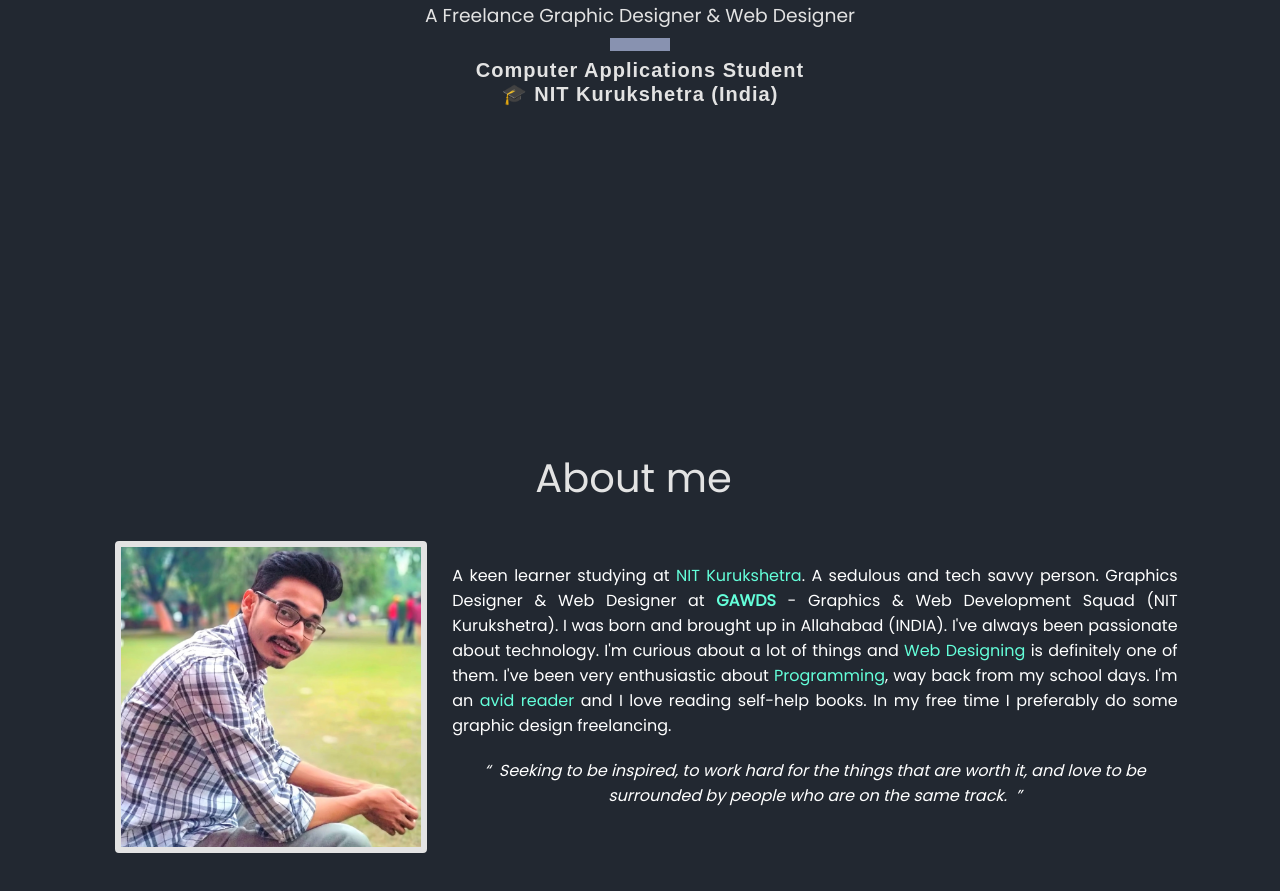
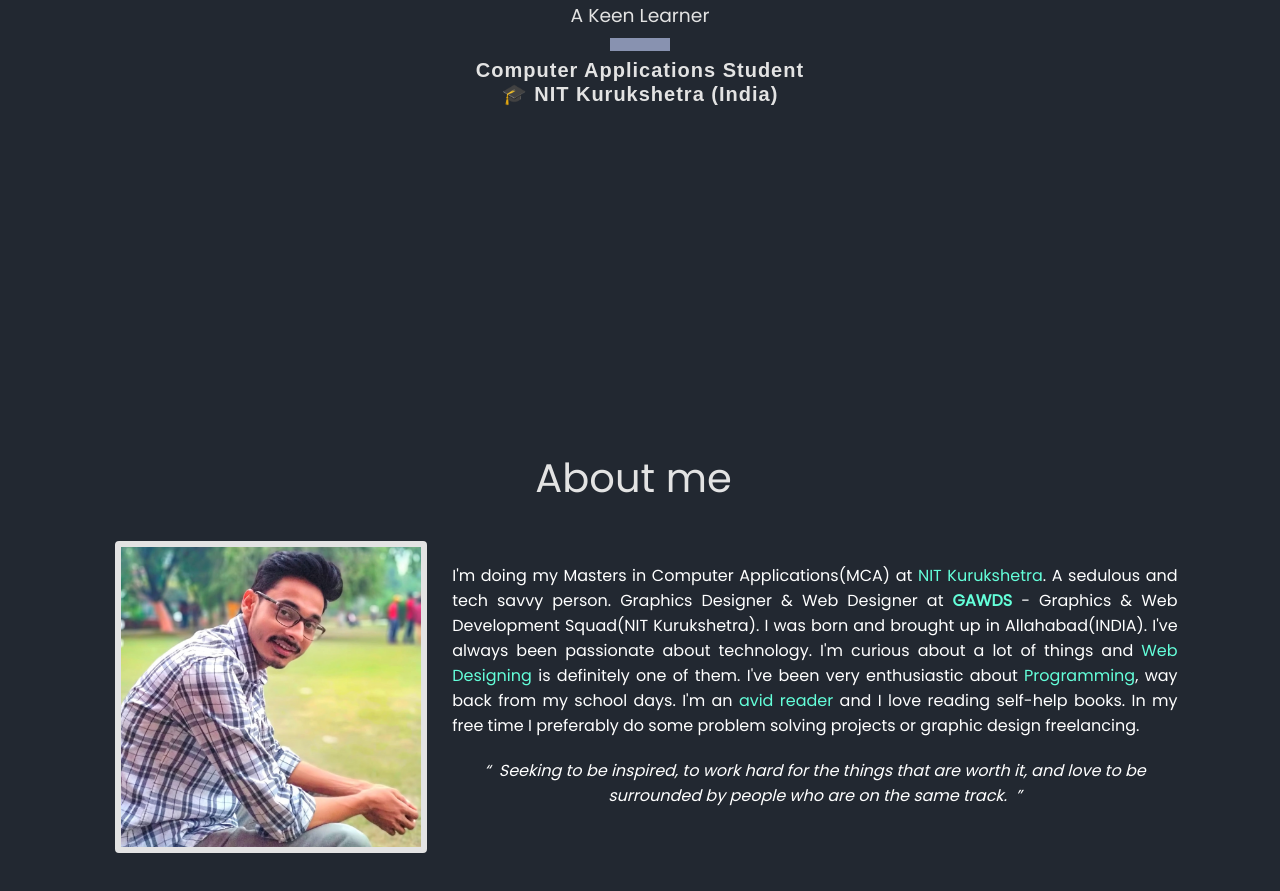
Before and after one commit to yoursshahnawaz/yoursshahnawaz.github.io, a plain HTML site: page index.html in a window 1280 px wide. Shown: the part 355-1246 px from the top of the page. Drawn offline with nearby package versions, Linux system fonts and the light colour scheme.

Commit message:
content change

```diff
--- a/assets/js/script.js
+++ b/assets/js/script.js
@@ -1,7 +1,5 @@
 (function($) {
 	'use strict';
-
-	//Navigation
 
 	var app = (function() {
 		var body = undefined;
--- a/index.html
+++ b/index.html
@@ -11,11 +11,10 @@
     <link rel="icon" type="image/png" href="assets/images/favicon.png">
     <script src="https://ajax.googleapis.com/ajax/libs/jquery/3.5.1/jquery.min.js"></script>
     <script src="https://kit.fontawesome.com/5e2741203f.js" crossorigin="anonymous"></script>
-
     <link rel="stylesheet" href="assets/css/style.css">
 </head>
+
 <body data-aos-easing="ease" data-aos-duration="400" data-aos-delay="400">
-
     <header class="cd-header">
 		<div class="header-wrapper">
 			<div class="nav-but-wrap">
@@ -29,15 +28,12 @@
                 <div class="theme-text">
                     <em id="emText" >Light Mode</em>
                 </div>
-
                 <label class="theme-switch" for="checkbox">
                     <input type="checkbox" id="checkbox">
                     <span class="slider round"></span>
                 </label>
-
             </div>
         </div>
-
 	</header>
 
     <div class="nav" id="topheader">
@@ -56,7 +52,7 @@
         <div class="intro-message">
             <h4 data-aos="zoom-in" data-aos-duration="1000">Hey! myself</h4>
             <h1 data-aos="zoom-in" data-aos-easing="ease-in-out">M. Shahnawaz Alam</h1>
-            <h3 data-aos="zoom-in" data-aos-duration="1000">A Freelance Graphic Designer & Web Designer</h3>
+            <h3 data-aos="zoom-in" data-aos-duration="1000">A Keen Learner</h3>
             <hr data-aos="zoom-in" data-aos-duration="1000">
             <h4 data-aos="zoom-in" data-aos-duration="1000">Computer Applications Student</h4>
             <h4 data-aos="zoom-in" data-aos-duration="1000">🎓 NIT Kurukshetra (India)</h4>
@@ -80,17 +76,16 @@
             <div class="column-2" data-aos="slide-up" data-aos-duration="1000">
                 <div class="about-details">
                     <p>
-                        A keen learner studying at <span>NIT Kurukshetra</span>. A sedulous and tech savvy person. Graphics Designer & Web Designer at
-                        <strong><a href="https://gawds.in"><span>GAWDS</span></a></strong> - Graphics & Web Development Squad (NIT Kurukshetra).
-                        I was born and brought up in Allahabad (INDIA). I've always been passionate about technology. I'm curious about a lot
+                        I'm doing my Masters in Computer Applications(MCA) at <span>NIT Kurukshetra</span>. A sedulous and tech savvy person. Graphics Designer & Web Designer at
+                        <strong><a href="https://gawds.in"><span>GAWDS</span></a></strong> - Graphics & Web Development Squad(NIT Kurukshetra).
+                        I was born and brought up in Allahabad(INDIA). I've always been passionate about technology. I'm curious about a lot
                         of things and <span>Web Designing</span> is definitely one of them.
                         I've been very enthusiastic about <span>Programming</span>, way back from my school days.
-                        I'm an <span>avid reader</span> and I love reading self-help books. In my free time I preferably do some graphic design freelancing.<br>
+                        I'm an <span>avid reader</span> and I love reading self-help books. In my free time I preferably do some problem solving projects or graphic design freelancing.<br>
                         <q data-aos="fade-in" data-aos-duration="500" data-aos-delay="500" >&nbsp; Seeking to be inspired, to work hard for
                             the things that are worth it, and love to be surrounded by people who are on the same track.&nbsp; </q>
                     </p>
                 </div>
-
             </div>
         </div>
     </section>
@@ -144,7 +139,6 @@
                     </ul>
                 </div>
             </div>
-
         </div>
     </section>
 
@@ -156,7 +150,6 @@
                 </div>
             </div>
         </div>
-
         <div class="row">
             <div class="column" data-aos="fade-up" data-aos-duration="1000">
                 <div class="card">
@@ -174,8 +167,6 @@
                     <img src="assets/images/cancel.png" class="close-video close-meet" alt="">
                 </div>
             </div>
-
-
             <div class="column" data-aos="fade-up" data-aos-duration="1000">
                 <div class="card">
                     <div class="card-image">
@@ -192,7 +183,6 @@
                     <img src="assets/images/cancel.png" class="close-video close-covid" alt="">
                 </div>
             </div>
-
             <div class="column" data-aos="fade-up" data-aos-duration="1000">
                 <div class="card">
                     <div class="card-image">
@@ -206,7 +196,6 @@
                 </div>
             </div>
         </div>
-
         <div class="row">
             <div class="column" data-aos="fade-up" data-aos-duration="1000">
                 <div class="card">
@@ -220,7 +209,6 @@
                     </div>
                 </div>
             </div>
-
             <div class="column" data-aos="fade-up" data-aos-duration="1000">
                 <div class="card">
                     <div class="card-image">
@@ -233,7 +221,6 @@
                     </div>
                 </div>
             </div>
-
             <div class="column" data-aos="fade-up" data-aos-duration="1000">
                 <div class="card">
                     <div class="card-image">
@@ -257,7 +244,6 @@
                 </div>
             </div>
         </div>
-
         <div class="row">
             <div class="column" data-aos="slide-up" data-aos-duration="1000">
                 <h2>I'd love to hear from you!</h2>
@@ -268,7 +254,6 @@
                 <button class="btn repo-btn" onclick="location.href='mailto:shahnawazalam340@gmail.com';">Email</button>
             </div>
         </div>
-
         <div class="row">
             <div class="column">
                 <div class="social-media" data-aos="zoom-in" data-aos-duration="1000">
@@ -302,14 +287,11 @@
                 <a class="top" href="#intro"><img src="assets/images/goto-top.png" alt="goto_top"></a>
             </div>
         </div>
-
-
     </section>
 
     <section class="footer">
         <footer>Designed with ❤️ by Shahnawaz</footer>
     </section>
-
 
     <script src="https://unpkg.com/aos@next/dist/aos.js"></script>
     <script>AOS.init({
```
